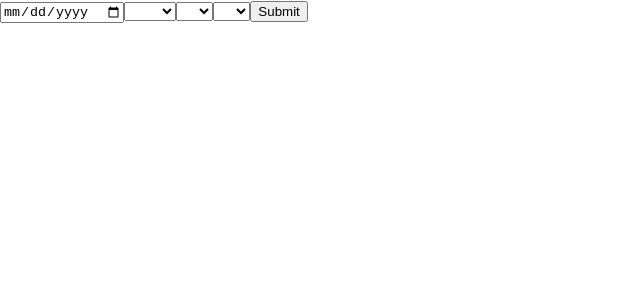
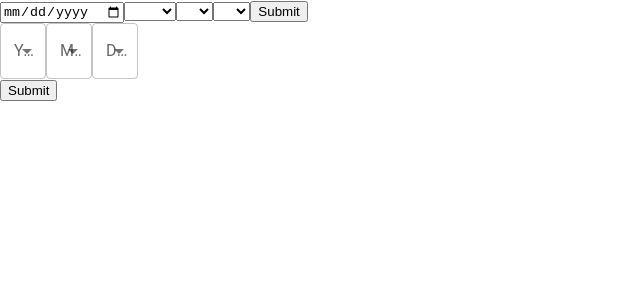
Before and after one commit to whitphx/react-ymd-date-select, a React (Vite) app: page / in a window 1280 px wide. Shown: the top 300 px of the page, without its empty margins (0-640 px from the left). Built offline with nearby package versions, Linux system fonts and the light colour scheme.

Commit message:
Create MaterialUI version

```diff
--- a/package.json
+++ b/package.json
@@ -10,6 +10,9 @@
     "coverage": "vitest run --coverage"
   },
   "dependencies": {
+    "@emotion/react": "^11.8.2",
+    "@emotion/styled": "^11.8.1",
+    "@mui/material": "^5.5.1",
     "react": "^17.0.2",
     "react-dom": "^17.0.2"
   },
--- a/src/App.tsx
+++ b/src/App.tsx
@@ -1,9 +1,11 @@
 import VanillaReactHookFormSample from "./samples/vanilla/react-hook-form";
+import MaterialUIReactHookFormSample from "./samples/material/react-hook-form";
 
 function App() {
   return (
     <div>
       <VanillaReactHookFormSample />
+      <MaterialUIReactHookFormSample />
     </div>
   );
 }
--- /dev/null
+++ b/src/DateSelect/DateSelect.tsx
@@ -0,0 +1,34 @@
+import React, { useEffect } from "react";
+import { useDateSelect } from "./use-date-select";
+
+interface RenderProps extends ReturnType<typeof useDateSelect> {
+  ref: React.Ref<HTMLElement>;
+}
+interface DateSelectProps {
+  value: string;
+  onChange: (value: string) => void;
+  name?: string;
+  onBlur?: () => void;
+  render: (renderProps: RenderProps) => React.ReactElement;
+}
+
+const DateSelect = React.forwardRef<HTMLInputElement, DateSelectProps>(
+  (props, ref) => {
+    // Ref is forwarded, but it is intended to be used with react-hook-form's <Controller /> to focus the input when error occurs.
+    // This component is still controlled even if ref is here.
+
+    const { onChange, value } = props;
+
+    const dateSelectProps = useDateSelect({ minYear: 1960, maxYear: 2000 }); // TODO: Be configurable
+
+    useEffect(() => {
+      if (dateSelectProps.dateValue !== value) {
+        onChange(dateSelectProps.dateValue || "");
+      }
+    }, [dateSelectProps.dateValue, value]);
+
+    return props.render({ ...dateSelectProps, ref });
+  }
+);
+
+export default DateSelect;
--- /dev/null
+++ b/src/DateSelect/presets/material/DateDropdown.tsx
@@ -0,0 +1,101 @@
+import { useEffect, useCallback } from "react";
+import { Options } from "../../types";
+import Box from "@mui/material/Box";
+import InputLabel from "@mui/material/InputLabel";
+import MenuItem from "@mui/material/MenuItem";
+import FormControl from "@mui/material/FormControl";
+import Select, { SelectProps } from "@mui/material/Select";
+
+interface DateDropdownProps {
+  yearValue: string;
+  monthValue: string;
+  dayValue: string;
+  yearOptions: Options;
+  monthOptions: Options;
+  dayOptions: Options;
+  onYearChange: (value: string) => void;
+  onMonthChange: (value: string) => void;
+  onDayChange: (value: string) => void;
+}
+
+let globalIdCount = 0;
+
+function DateDropdown(props: DateDropdownProps) {
+  useEffect(() => {
+    globalIdCount++;
+  }, []);
+
+  const idPrefix = `react-date-select-mui-${globalIdCount.toString()}`;
+
+  return (
+    <Box>
+      <FormControl>
+        <InputLabel id={`${idPrefix}-month`}>Year</InputLabel>
+        <Select
+          labelId={`${idPrefix}-year`}
+          value={props.yearValue}
+          onChange={useCallback<NonNullable<SelectProps["onChange"]>>(
+            (e) => {
+              props.onYearChange(e.target.value as string);
+            },
+            [props.onYearChange]
+          )}
+          label="Year"
+        >
+          <MenuItem value="" disabled></MenuItem>
+          {props.yearOptions.map(({ value, label }) => (
+            <MenuItem key={value} value={value}>
+              {label}
+            </MenuItem>
+          ))}
+        </Select>
+      </FormControl>
+
+      <FormControl>
+        <InputLabel id={`${idPrefix}-month`}>Month</InputLabel>
+        <Select
+          labelId={`${idPrefix}-month`}
+          value={props.monthValue}
+          onChange={useCallback<NonNullable<SelectProps["onChange"]>>(
+            (e) => {
+              props.onMonthChange(e.target.value as string);
+            },
+            [props.onMonthChange]
+          )}
+          label="Month"
+        >
+          <MenuItem value="" disabled></MenuItem>
+          {props.monthOptions.map(({ value, label }) => (
+            <MenuItem key={value} value={value}>
+              {label}
+            </MenuItem>
+          ))}
+        </Select>
+      </FormControl>
+
+      <FormControl>
+        <InputLabel id={`${idPrefix}-day`}>Day</InputLabel>
+        <Select
+          labelId={`${idPrefix}-day`}
+          value={props.dayValue}
+          onChange={useCallback<NonNullable<SelectProps["onChange"]>>(
+            (e) => {
+              props.onDayChange(e.target.value as string);
+            },
+            [props.onDayChange]
+          )}
+          label="Day"
+        >
+          <MenuItem value="" disabled></MenuItem>
+          {props.dayOptions.map(({ value, label }) => (
+            <MenuItem key={value} value={value}>
+              {label}
+            </MenuItem>
+          ))}
+        </Select>
+      </FormControl>
+    </Box>
+  );
+}
+
+export default DateDropdown;
--- a/src/DateSelect/use-date-select.ts
+++ b/src/DateSelect/use-date-select.ts
@@ -80,12 +80,18 @@ export const useDateSelect = (opts: UseDateSelectOptions) => {
     yearOptions,
     monthOptions,
     dayOptions,
-    onYearChange: useCallback((e: React.ChangeEvent<HTMLSelectElement>) =>
-      dispatch({ type: "SET_DATE", year: e.target.value }), []),
-    onMonthChange: useCallback((e: React.ChangeEvent<HTMLSelectElement>) =>
-      dispatch({ type: "SET_DATE", month: e.target.value }), []),
-    onDayChange: useCallback((e: React.ChangeEvent<HTMLSelectElement>) =>
-      dispatch({ type: "SET_DATE", day: e.target.value }), []),
+    onYearChange: useCallback((e: React.ChangeEvent<HTMLSelectElement> | string) => {
+      const value = typeof e === "string" ? e : e.target.value;
+      dispatch({ type: "SET_DATE", year: value })
+    }, []),
+    onMonthChange: useCallback((e: React.ChangeEvent<HTMLSelectElement> | string) => {
+      const value = typeof e === "string" ? e : e.target.value;
+      dispatch({ type: "SET_DATE", month: value })
+    }, []),
+    onDayChange: useCallback((e: React.ChangeEvent<HTMLSelectElement> | string) => {
+      const value = typeof e === "string" ? e : e.target.value;
+      dispatch({ type: "SET_DATE", day: value })
+    }, []),
     dateValue: state.dateString,
     onDateChange: useCallback((e: React.ChangeEvent<HTMLInputElement>) => {
       const { year, month, day } = parseDateString(e.target.value)
--- /dev/null
+++ b/src/samples/material/react-hook-form.tsx
@@ -0,0 +1,35 @@
+import { useForm, Controller } from "react-hook-form";
+import DateSelect from "../../DateSelect/DateSelect";
+import DateDropdown from "../../DateSelect/presets/material/DateDropdown";
+
+type FormData = {
+  date: string;
+};
+
+function MaterialUIReactHookFormSample() {
+  const {
+    control,
+    handleSubmit,
+    watch,
+    formState: { errors },
+  } = useForm<FormData>();
+  const onSubmit = (data: FormData) => console.log(data);
+
+  console.log(watch("date")); // watch input value by passing the name of it
+
+  return (
+    <form onSubmit={handleSubmit(onSubmit)}>
+      <Controller
+        name="date"
+        control={control}
+        rules={{ required: true }}
+        render={({ field }) => <DateSelect {...field} render={DateDropdown} />}
+      />
+      {errors.date && <span>This field is required</span>}
+
+      <input type="submit" />
+    </form>
+  );
+}
+
+export default MaterialUIReactHookFormSample;
```
Also changed, not shown: src/samples/vanilla/vanila.tsx (deleted), 1 other file (tests, documents, lock files or other folders).
